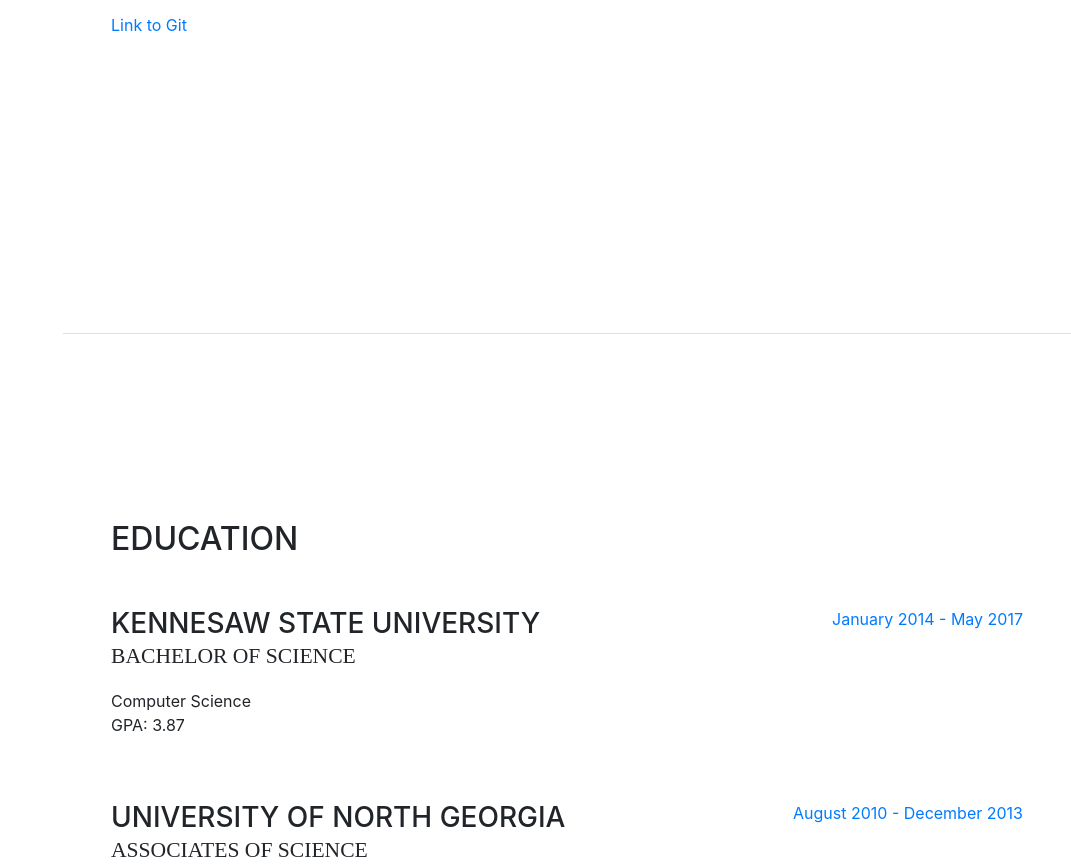
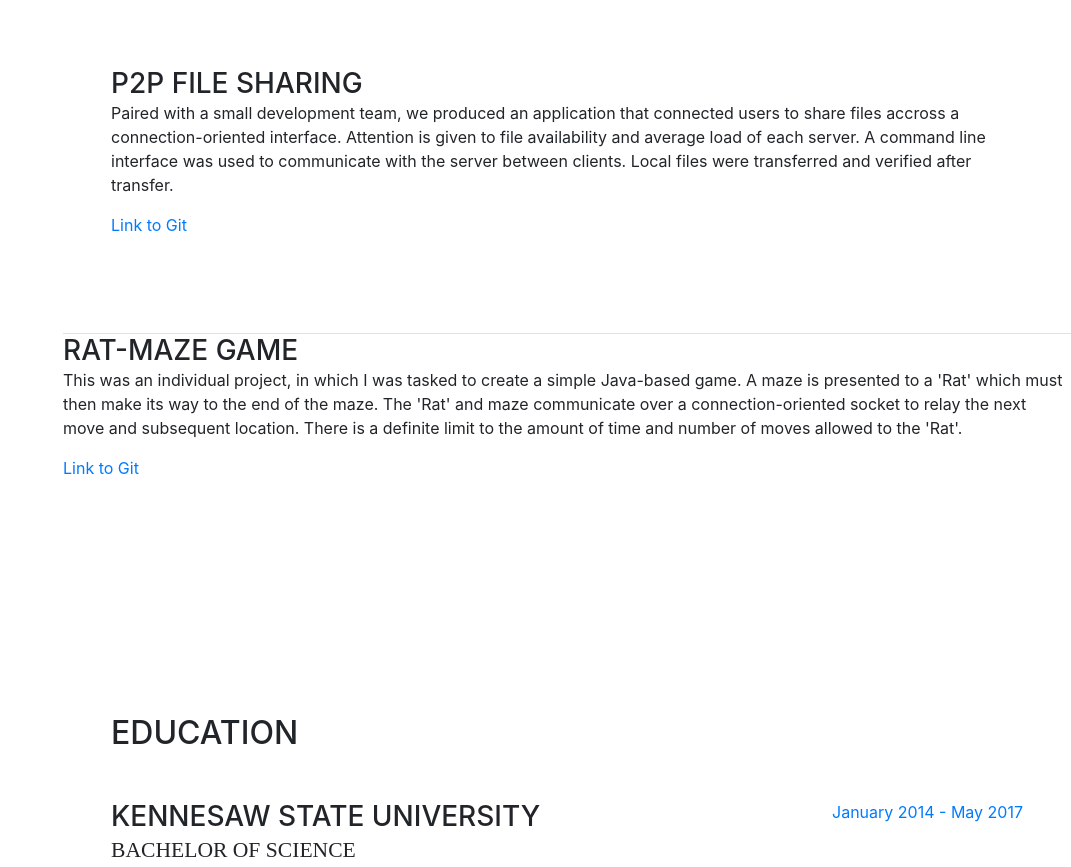
Before and after one commit to ryancmcmichael/ryancmcmichael.github.io, a website with bundled scripts: page index.html in a window 1280 px wide. Shown: the part 2331-3198 px from the top of the page, without its empty margins (209-1280 px from the left). Built offline with nearby package versions, Linux system fonts and the light colour scheme; a web font is replaced by a local one.

Commit message:
Update index.html

```diff
--- a/index.html
+++ b/index.html
@@ -152,6 +152,24 @@
             </div>
           </div>
 
+        <div class="resume-item d-flex flex-column flex-md-row mb-5">
+            <div class="resume-content mr-auto">
+              <h3 class="mb-0">P2P File Sharing</h3>
+              <p>Paired with a small development team, we produced an application that connected users to share files accross a connection-oriented interface. Attention is given to file availability and average load of each server.
+                A command line interface was used to communicate with the server between clients. Local files were transferred and verified after transfer.</p>
+              <a href="https://github.com/ryancmcmichael/P2P-File-Sharing">Link to Git</a></div>
+            </div>
+          </div>
+
+        <div class="resume-item d-flex flex-column flex-md-row mb-5">
+            <div class="resume-content mr-auto">
+              <h3 class="mb-0">Rat-Maze Game</h3>
+              <p>This was an individual project, in which I was tasked to create a simple Java-based game. A maze is presented to a 'Rat' which must then make its way to the end of the maze.
+                The 'Rat' and maze communicate over a connection-oriented socket to relay the next move and subsequent location. There is a definite limit to the amount of time and number of moves allowed to the 'Rat'.</p>
+              <a href="https://github.com/ryancmcmichael/Rat-Maze-Game">Link to Git</a></div>
+            </div>
+          </div>
+
         </div>
 
       </section>
```
